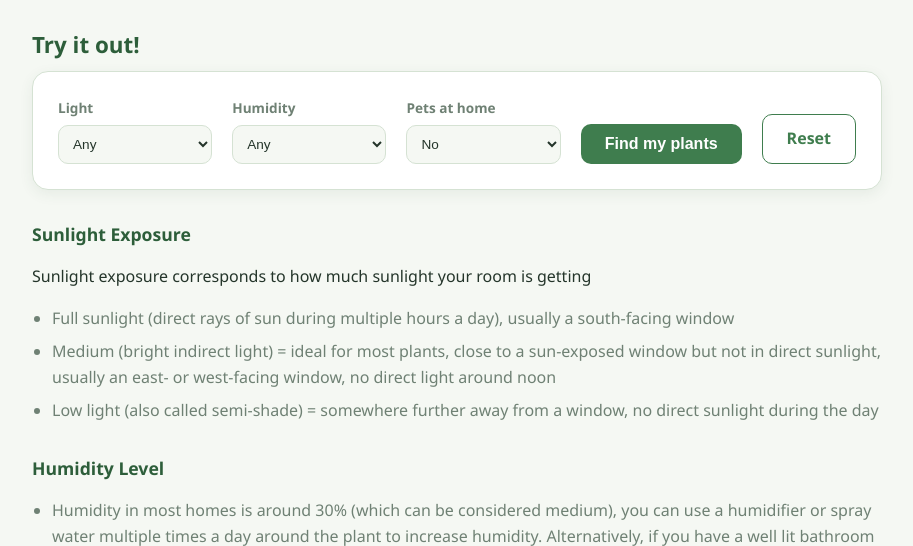
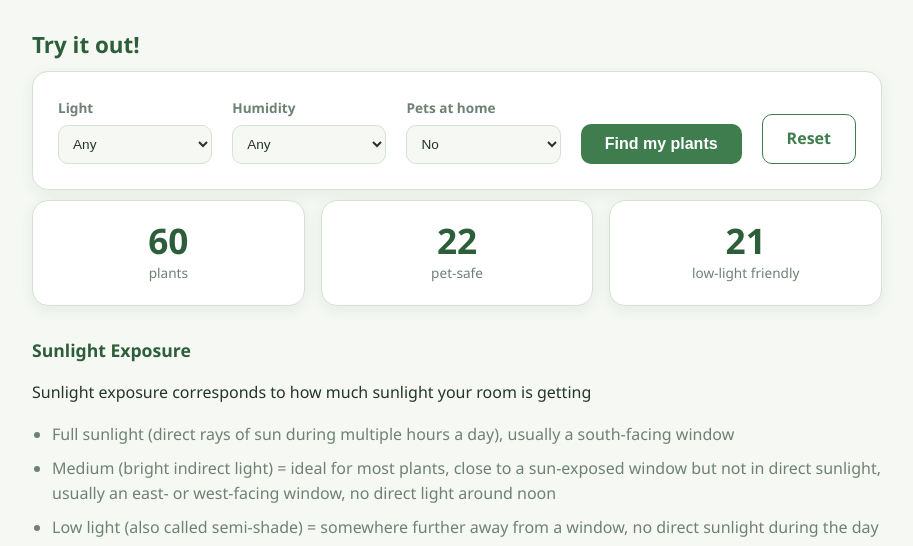
Before and after one commit to peskadamianpeska-lab/Website, a Flask app: page / in a window 1280 px wide. Shown: the part 344-890 px from the top of the page, without its empty margins (183-1096 px from the left). Run offline with Flask 3, Linux system fonts and the light colour scheme.

Commit message:
Add-external-links

```diff
--- a/app.py
+++ b/app.py
@@ -35,6 +35,11 @@ def filter_plants(plants):
 def index():
     plants = load_plants()
     filtered = filter_plants(plants)
+    stats = {
+    "total": len(plants),
+    "pet_safe": sum(1 for p in plants if p["pets"].startswith("Non-toxic")),
+    "low_light": sum(1 for p in plants if "low" in p["light"].lower()),
+}
     return render_template("index.html",
                            plants=filtered,
                            lights=sorted({plant["light"] for plant in plants}),
@@ -43,7 +48,7 @@ def index():
                            selected_humidity=request.args.get("humidity", ""),
                            selected_pets=request.args.get("pets", ""),
                            submitted=bool(request.args),
-                           total=len(plants),
+                           total=len(plants), stats=stats,
                            error="")
 
 if __name__ == "__main__":
--- a/static/style.css
+++ b/static/style.css
@@ -201,6 +201,47 @@ button:active {
   border-radius: 0;
 }
 
+.plant .more {
+  width: 100%;
+  margin-top: 8px;
+  color: var(--green);
+  font-weight: 600;
+  text-decoration: none;
+}
+
+.plant .more:hover {
+  text-decoration: underline;
+}
+
+.stats {
+  display: flex;
+  gap: 16px;
+  margin: 10px 0 30px 0;
+}
+
+.stat {
+  flex: 1;
+  background: white;
+  border: 1px solid var(--border);
+  border-radius: 16px;
+  padding: 20px 10px;
+  text-align: center;
+  box-shadow: 0 4px 14px rgba(45, 94, 58, 0.08);
+}
+
+.stat-number {
+  display: block;
+  font-size: 2.2em;
+  font-weight: 700;
+  color: var(--green-dark);
+  line-height: 1.1;
+}
+
+.stat-label {
+  font-size: 0.85em;
+  color: var(--muted);
+}
+
 /* ---------- Info notes ---------- */
 ul {
   padding-left: 20px;
--- a/templates/index.html
+++ b/templates/index.html
@@ -60,11 +60,27 @@
         <p>Humidity: {{ plant.humidity }}</p>
         <p>Shape: {{ plant.habit }}</p>
         <p>Pets: {{ plant.pets }}</p>
+        <a class="more" href="https://en.wikipedia.org/w/index.php?search={{ plant.latin|urlencode }}" target="_blank" rel="noopener noreferrer">Learn more →</a>
       </div>
     {% else %}
       <p class="count">No plant matches your home Try changing an answer!</p>
     {% endfor %}
   {% endif %}
+
+  <div class="stats">
+  <div class="stat">
+    <span class="stat-number">{{ stats.total }}</span>
+    <span class="stat-label">plants</span>
+  </div>
+  <div class="stat">
+    <span class="stat-number">{{ stats.pet_safe }}</span>
+    <span class="stat-label">pet-safe</span>
+  </div>
+  <div class="stat">
+    <span class="stat-number">{{ stats.low_light }}</span>
+    <span class="stat-label">low-light friendly</span>
+  </div>
+</div>
 
     <h3>Sunlight Exposure</h3>
     <p>Sunlight exposure corresponds to how much sunlight your room is getting</p>
```
